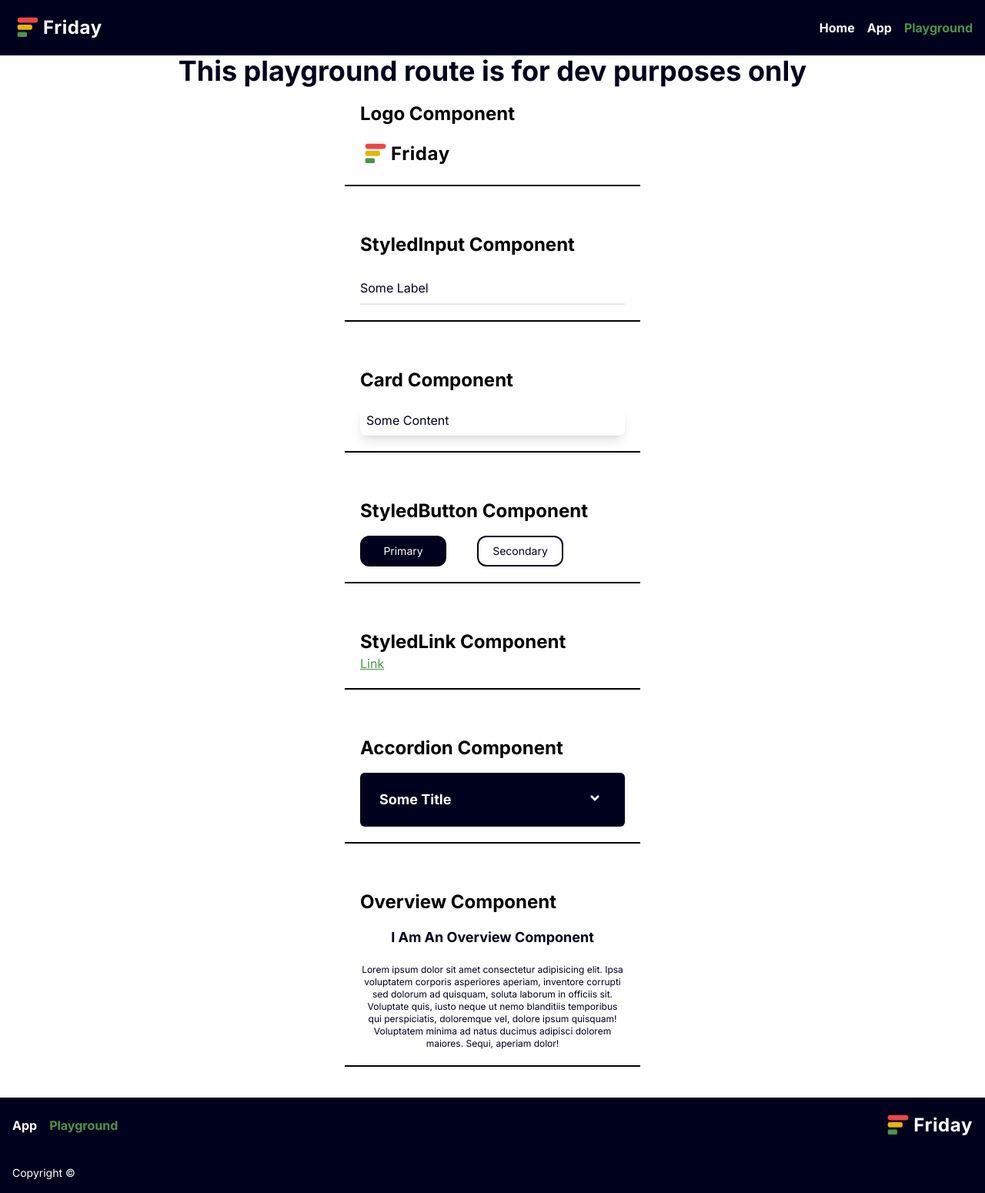
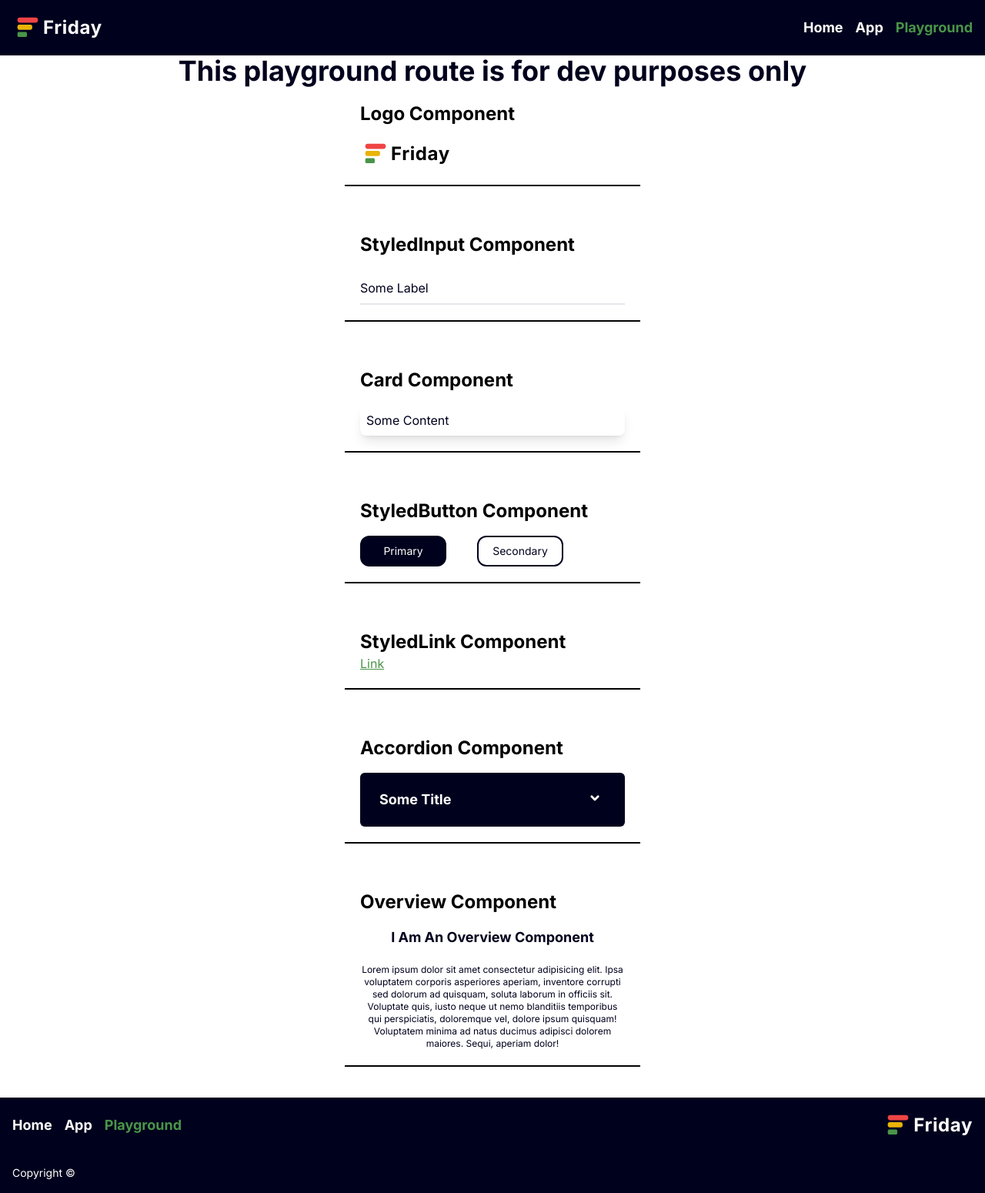
Before and after one commit to Kankenny/Friday, a React (Create React App) app in the folder frontend/: page /playground in a window 1280 px wide. Shown: the whole page at 77% size. Built offline with nearby package versions, Linux system fonts and the light colour scheme; the HTML template or start-up script is replaced by a standard one.

Commit message:
Add font size to header and footer navlinks

```diff
--- a/frontend/src/components/layout/footer/Footer.tsx
+++ b/frontend/src/components/layout/footer/Footer.tsx
@@ -7,8 +7,13 @@ const Footer = () => {
     <footer className="text-white bg-secondary justify-between items-center p-4 space-y-8">
       <div className="flex flex-col md:flex-row justify-between items-center space-y-8 md:space-y-0 text-center md:text-left">
         <div className="flex flex-col md:flex-row gap-4 items-center">
-          <RouterLink to="/app" routerLinkText="App" />
-          <RouterLink to="/playground" routerLinkText="Playground" />
+          <RouterLink to="/" routerLinkText="Home" twClasses="text-lg" />
+          <RouterLink to="/app" routerLinkText="App" twClasses="text-lg" />
+          <RouterLink
+            to="/playground"
+            routerLinkText="Playground"
+            twClasses="text-lg"
+          />
         </div>
         <div>
           <RouterDiv to="/">
--- a/frontend/src/components/layout/header/Header.tsx
+++ b/frontend/src/components/layout/header/Header.tsx
@@ -12,9 +12,13 @@ const Header = () => {
       medium(md) breakpoint. We will support mobile view someday using
       this */}
       <nav className="space-x-4 hidden md:block">
-        <RouterLink to="/" routerLinkText="Home" />
-        <RouterLink to="/app" routerLinkText="App" />
-        <RouterLink to="/playground" routerLinkText="Playground" />
+        <RouterLink to="/" routerLinkText="Home" twClasses="text-lg" />
+        <RouterLink to="/app" routerLinkText="App" twClasses="text-lg" />
+        <RouterLink
+          to="/playground"
+          routerLinkText="Playground"
+          twClasses="text-lg"
+        />
       </nav>
     </header>
   )
```
